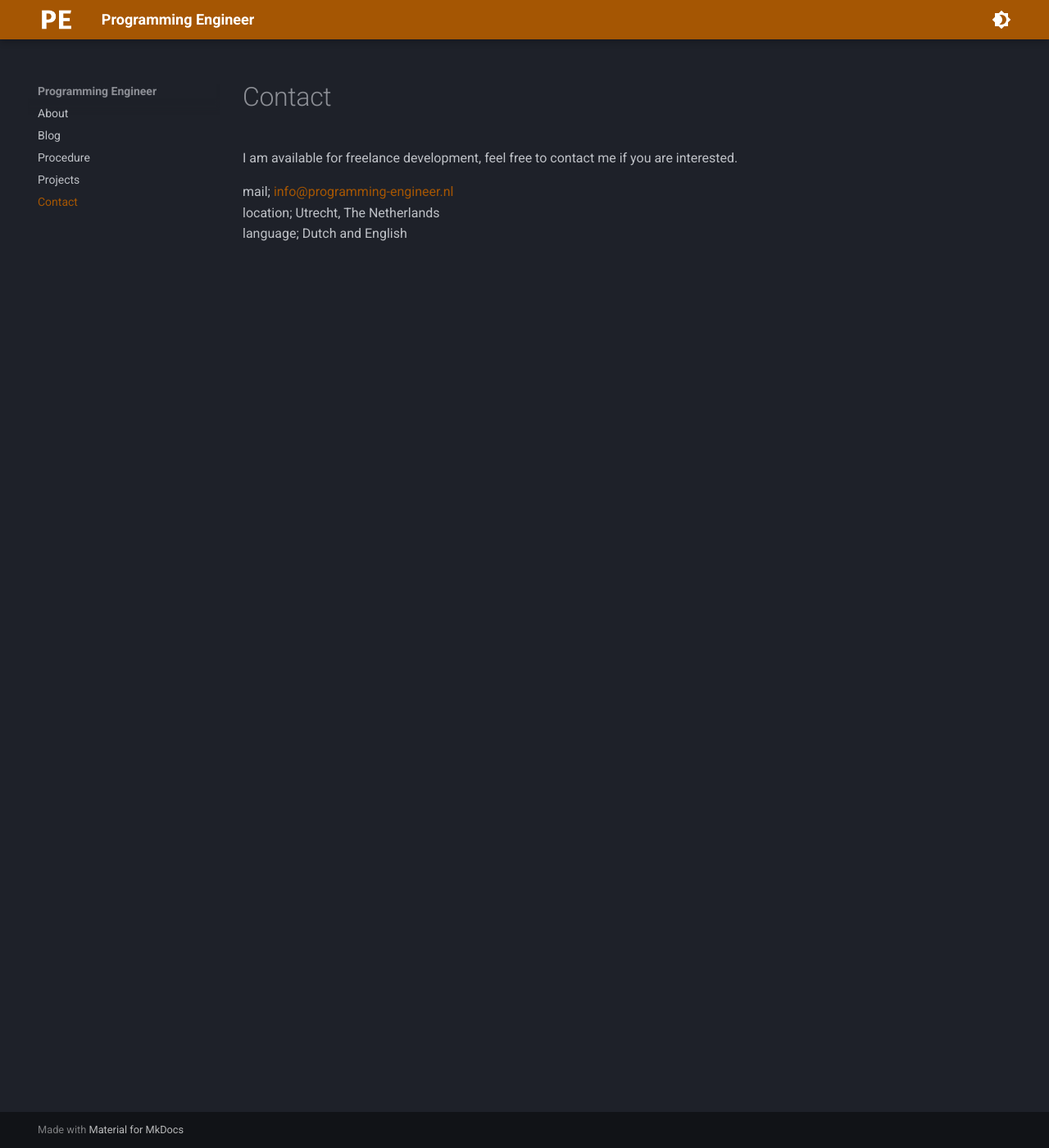
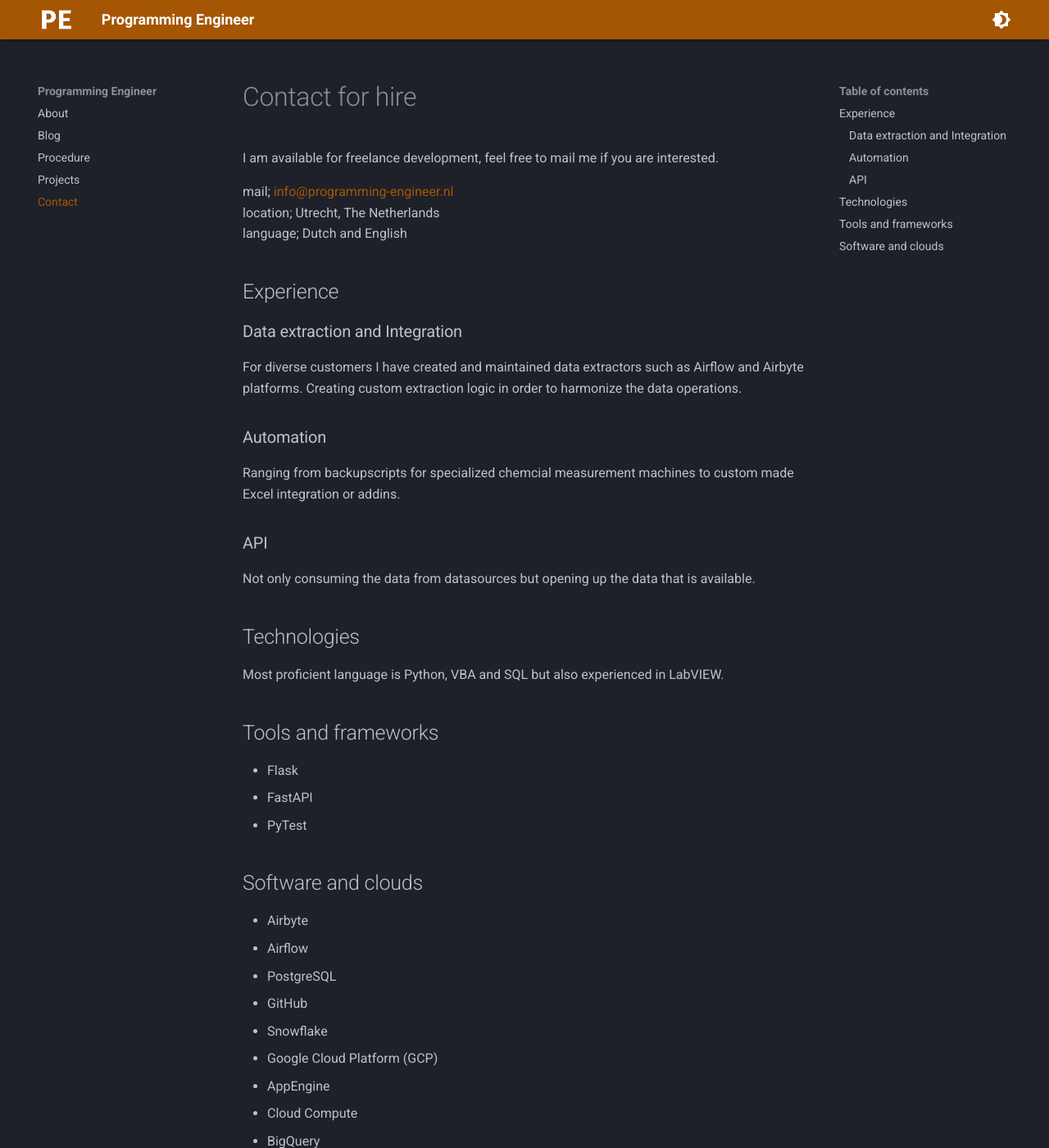
Before and after one commit to Jeroendevr/programming-engineer-website, an MkDocs documentation site: the page built from docs/contact.md, in a window 1280 px wide and 1400 px high. Shown: the whole window at 82% size. Built offline with MkDocs 1.6.1 and Material for MkDocs 9.7.7, drawn with Linux system fonts in a browser that asks for light colours; some of the changed text lies outside the part shown.

Commit message:
Rewording contact and projects

```diff
--- a/docs/contact.md
+++ b/docs/contact.md
@@ -1,7 +1,43 @@
-# Contact
+# Contact for hire
 
-I am available for freelance development, feel free to contact me if you are interested.
+I am available for freelance development, feel free to mail me if you are interested.
 
 mail; [info@programming-engineer.nl](mailto:info@programming-engineer.nl)
 location; Utrecht, The Netherlands
 language; Dutch and English
+
+## Experience
+### Data extraction and Integration
+For diverse customers I have created and maintained data extractors such as Airflow and Airbyte platforms. Creating
+custom extraction logic in order to harmonize the data operations.
+
+### Automation
+Ranging from backupscripts for specialized chemcial measurement machines to custom made Excel integration or addins.
+
+### API
+Not only consuming the data from datasources but opening up the data that is available.
+
+## Technologies
+Most proficient language is Python, VBA and SQL but also experienced in LabVIEW.
+
+## Tools and frameworks
+- Flask
+- FastAPI
+- PyTest
+
+## Software and clouds
+- Airbyte
+- Airflow
+- PostgreSQL
+- GitHub
+- Snowflake
+- Google Cloud Platform (GCP)
+  - AppEngine
+  - Cloud Compute
+  - BigQuery
+- Digital Ocean
+  - Database
+  - App Platform
+  - Functions (severless)
+- Fly.io
+  - Machines
```
Also changed, not shown: docs/hobby.md (added, +14 -0 lines), docs/index.md (+1 -4 lines), docs/projects.md (+0 -16 lines), site/contact/index.html, site/index.html, site/projects/index.html, site/sitemap.xml, 1 other file.
